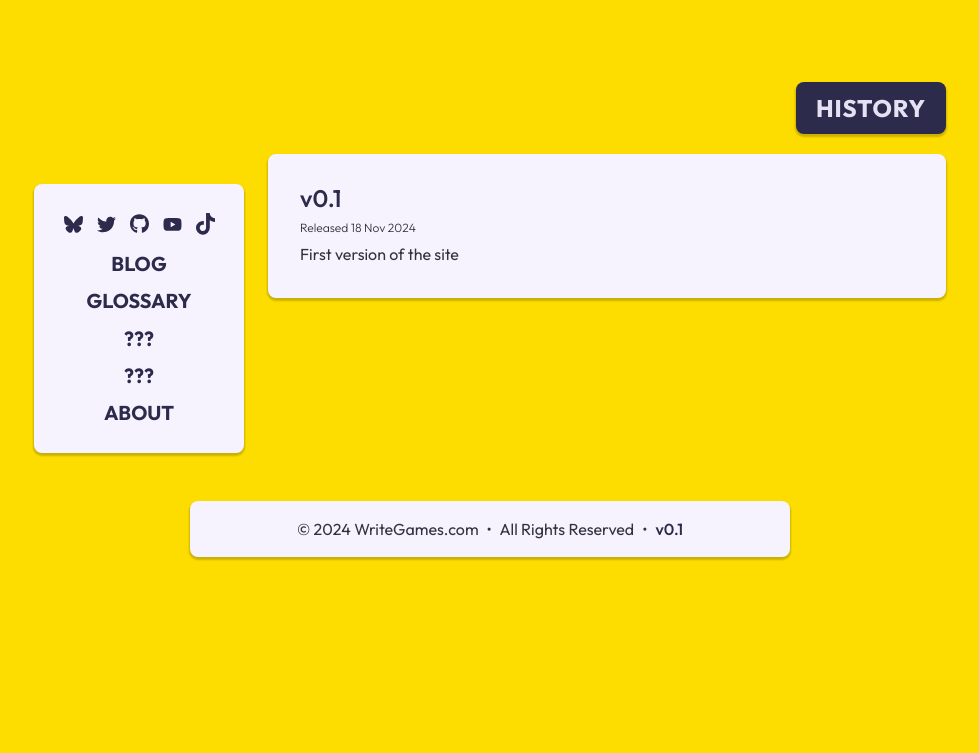
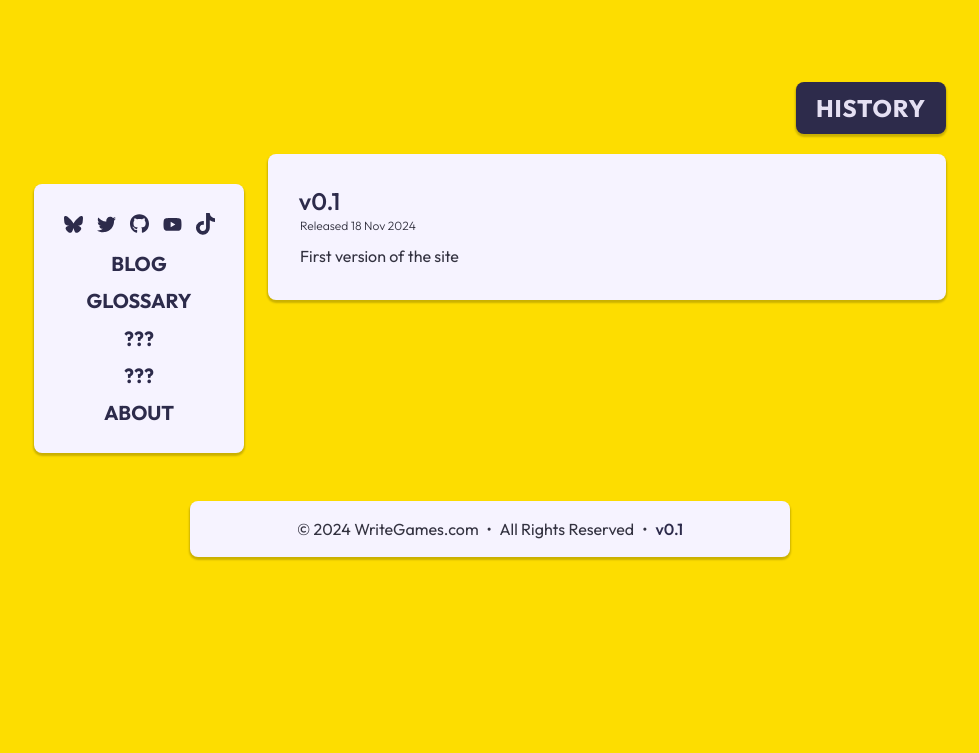
Before and after one commit to WriteGames/beta-blog, a Jekyll site: the page built from history.html, in a window 1280 px wide. Shown: the part 147-900 px from the top of the page, without its empty margins (150-1129 px from the left). Built offline with Jekyll 4.4.1, drawn with Linux system fonts in a browser that asks for light colours.

Commit message:
Refactor markdown for various types of articles

```diff
--- /dev/null
+++ b/_includes/history.html
@@ -0,0 +1,16 @@
+{% assign history = page %}
+<article class="bubble history item no-padding">
+	<div class="bubble-padding">
+		{% unless include.embed %}<a href="/history">🡐 Back to History</a>{%
+		endunless %}
+		<header>
+			<h2>
+				<a href="{{ history.url }}">{{ history.name }}</a>
+			</h2>
+			<div class="info">
+				Released {{ history.date | date: site.date_format }}
+			</div>
+		</header>
+		<div class="body">{{ history.content }}</div>
+	</div>
+</article>
--- a/_includes/post.html
+++ b/_includes/post.html
@@ -1,5 +1,4 @@
-{% assign post = include.post %} {% unless include.post %} {% assign post = page
-%} {% endunless %} {% capture button %}{% if post.link %}<a
+{% assign post = page %} {% capture button %}{% if post.link %}<a
 	class="button-link"
 	href="{{ post.link }}"
 	>{% if post.video %}Watch on YouTube{% else %}Direct Link{% endif
--- a/_layouts/glossary.html
+++ b/_layouts/glossary.html
@@ -2,16 +2,18 @@
 layout: default
 ---
 
-<section class="glossary bubble">
+<article class="glossary bubble">
 	<div class="item">
 		<a href="/glossary">🡐 Back to Glossary</a>
+		<header>
 			<h1>
 				<a>{{ page.name }}</a>
 			</h1>
 			<div class="info">
 				Published {{ page.date | date: site.date_format }}
 			</div>
+		</header>
 
 		{{ content }}
 	</div>
-</section>
+</article>
--- a/_sass/main.sass
+++ b/_sass/main.sass
@@ -253,13 +253,15 @@
 	display: grid
 	gap: var(--padding)
 
-.blog-post
-	--bubble-padding: 2rem
-	overflow: hidden
+article
+	--font-size-title: 1.5rem
+	--font-size-body: 1rem
+	--line-height-body: initial
 
 	.bubble-padding
 		display: grid
 		gap: 0.75rem
+		// background: orange
 
 	header
 		.tags
@@ -276,19 +278,26 @@
 		:is(h1, h2)
 			margin-left: -0.075ch
 			font-weight: 700
-			font-size: 2rem
+			font-size: var(--font-size-title)
 			line-height: 1.25
 		.info
 			margin-top: 0.25rem
 			font-size: 0.75rem
 			line-height: 1em
 			font-weight: 300
+
 	.body
 		display: grid
 		gap: 0.5rem
-		font-size: 1.25rem
+		font-size: var(--font-size-body)
 		p
-			line-height: 1.65
+			line-height: var(--line-height-body)
+
+.blog-post
+	--bubble-padding: 2rem
+	--font-size-title: 2rem
+	--font-size-body: 1.25rem
+	--line-height-body: 1.65
 	&:not(.preview)
 		footer
 			margin-top: 1rem
@@ -396,26 +405,16 @@
 			font-size: 1.25rem
 			font-weight: 550
 
-.history
+.history, .glossary
 	ul
 		display: grid
 		gap: 1rem
 		li
 			list-style-type: none
-			+ li
-				border-top: 1px dashed var(--color-bubble-text)
-				padding-top: 1rem
-	.item
-		display: grid
-		gap: 0.5rem
-		// need this since we're using the gap
-		:is(h1, h2)
-			font-size: 1.5rem
-		.info
-			margin-top: 0.25rem
-			font-size: 0.75rem
-			line-height: 1em
-			font-weight: 300
+
+.history
+	--font-size-title: 1.5rem
+	--font-size-body: 1rem
 
 body
 	> footer
--- a/history.html
+++ b/history.html
@@ -4,17 +4,11 @@
 
 <section class="history section-with-gap">
 	<h1>History</h1>
-	<div class="bubble">
+	<section>
 		<ul>
 			{% for history in site.history reversed %}
-			<li class="item">
-				<h2><a href="{{ history.url }}">{{ history.name }}</a></h2>
-				<div class="info">
-					Released {{ history.date | date: site.date_format }}
-				</div>
-				{{ history.content }}
-			</li>
+			<li>{% include history.html embed=true %}</li>
 			{% endfor %}
 		</ul>
-	</div>
+	</section>
 </section>
```
Also changed, not shown: _layouts/history.html (+1 -13 lines). Lines whose indentation alone changed are shown as unchanged.
